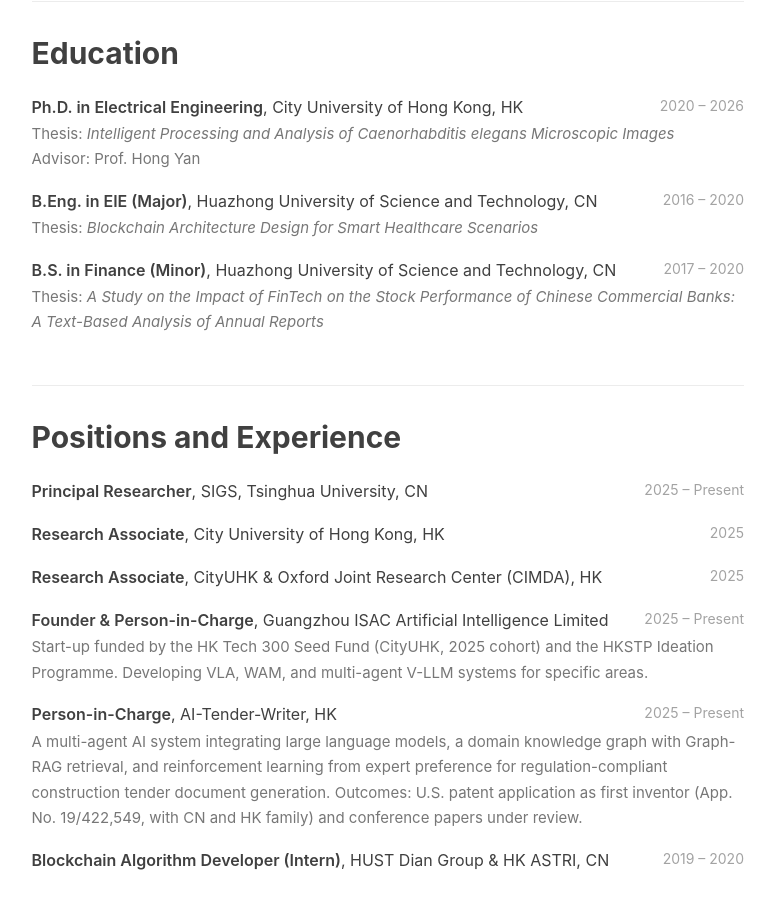
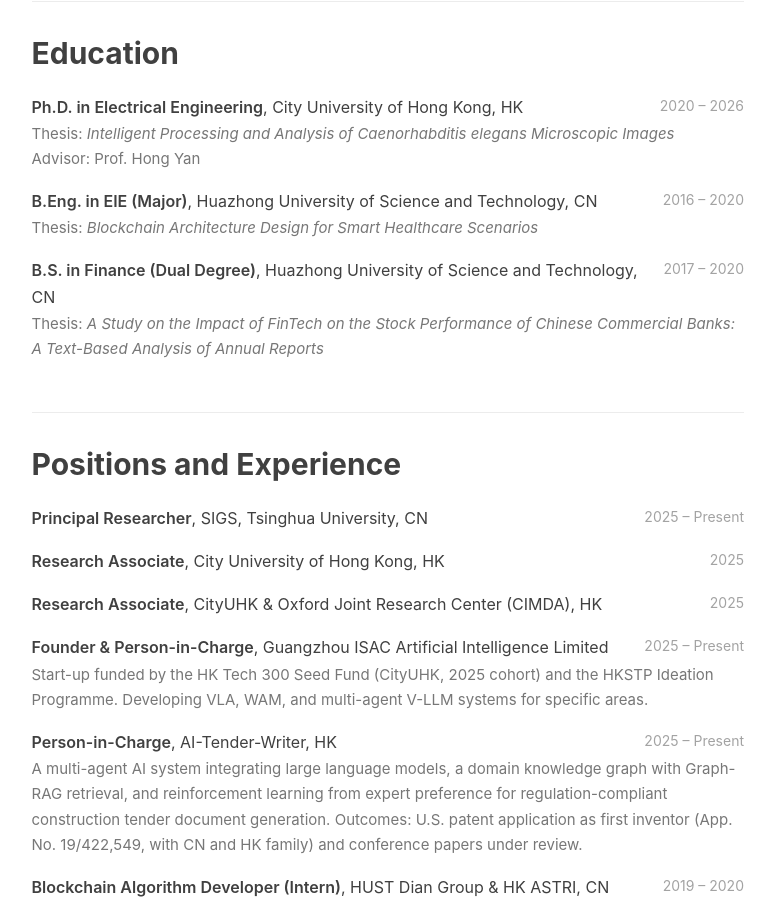
Before and after one commit to chiellini/chiellini.github.io, a Jekyll site: the page built from cv.html, in a window 1280 px wide and 900 px high, scrolled down 1371 px. Shown: the whole window, without its empty margins (136-911 px from the left). Built offline with Jekyll 4.4.1, drawn with Linux system fonts in a browser that asks for light colours; nearby versions of some CDN libraries; comment, search, counter and statistics services are not loaded.

Commit message:
CV page: Finance degree is Dual Degree (not Minor), per owner

```diff
--- a/cv.html
+++ b/cv.html
@@ -162,7 +162,7 @@
     </div>
     <div class="cv-row clearfix">
         <span class="cv-date">2017 – 2020</span>
-        <span class="cv-what">B.S. in Finance (Minor)</span>, Huazhong University of Science and Technology, CN
+        <span class="cv-what">B.S. in Finance (Dual Degree)</span>, Huazhong University of Science and Technology, CN
         <span class="cv-note">Thesis: <em>A Study on the Impact of FinTech on the Stock Performance of Chinese Commercial Banks: A Text-Based Analysis of Annual Reports</em></span>
     </div>
 
```
